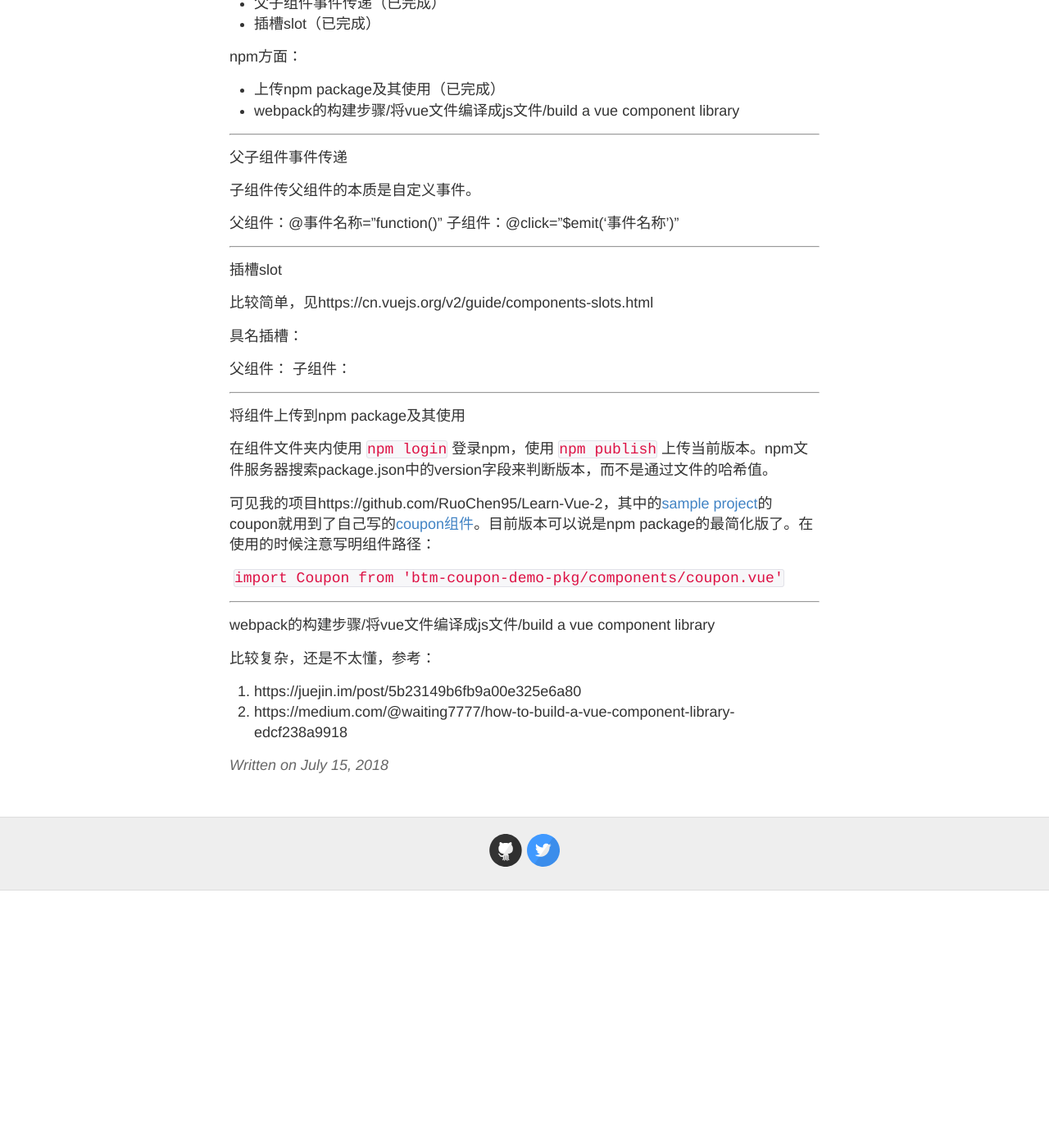
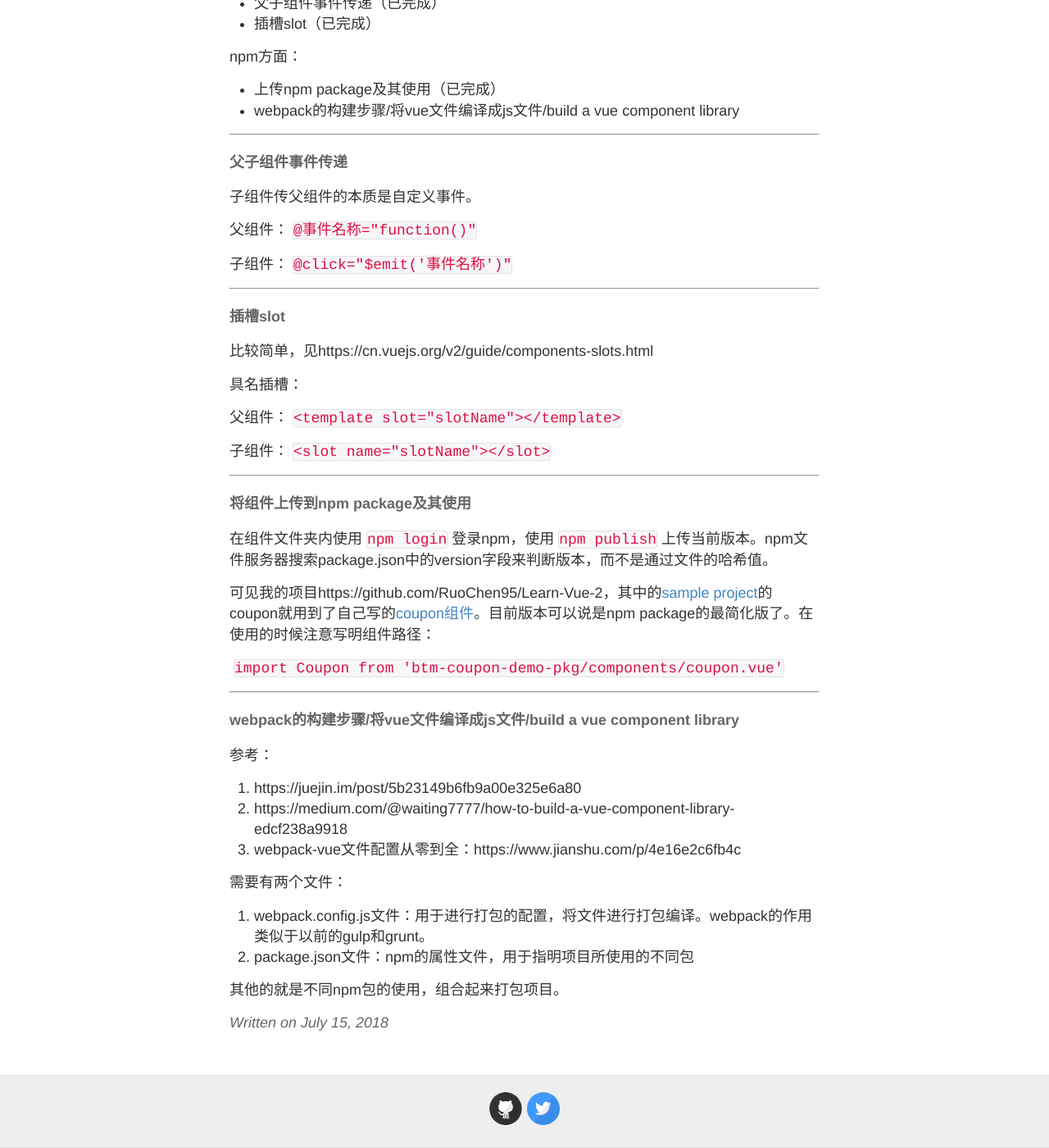
Before and after one commit to RuoChen95/Ruochen95.github.io, a Jekyll site: the page built from _posts/2018-7-15-npm package技术实践.md, in a window 1280 px wide and 1400 px high, scrolled down 381 px. Shown: the whole window at 82% size. Built offline with Jekyll 4.4.1, drawn with Linux system fonts in a browser that asks for light colours; before the commit the page ends 1467 px from its top, so only the background shows below that.

Commit message:
update npm package技术实践

````diff
--- a/_posts/2018-7-15-npm package技术实践.md
+++ b/_posts/2018-7-15-npm package技术实践.md
@@ -19,27 +19,29 @@ npm方面：
 
 ----
 
-父子组件事件传递
+#### 父子组件事件传递
 
 子组件传父组件的本质是自定义事件。
 
-父组件：@事件名称="function()"
-子组件：@click="$emit('事件名称')"
+父组件：```@事件名称="function()"```
+
+子组件：```@click="$emit('事件名称')"```
 
 ----
 
-插槽slot
+#### 插槽slot
 
 比较简单，见https://cn.vuejs.org/v2/guide/components-slots.html
 
 具名插槽：
 
-父组件：<template slot="slotName"></template>
-子组件：<slot name="slotName"></slot>
+父组件：```<template slot="slotName"></template>```
+
+子组件：```<slot name="slotName"></slot>```
 
 ----
 
-将组件上传到npm package及其使用
+#### 将组件上传到npm package及其使用
 
 在组件文件夹内使用`` npm login ``登录npm，使用``npm publish``上传当前版本。npm文件服务器搜索package.json中的version字段来判断版本，而不是通过文件的哈希值。
 
@@ -49,9 +51,17 @@ npm方面：
 
 ----
 
-webpack的构建步骤/将vue文件编译成js文件/build a vue component library
+#### webpack的构建步骤/将vue文件编译成js文件/build a vue component library
 
-比较复杂，还是不太懂，参考：
+参考：
 
 1. https://juejin.im/post/5b23149b6fb9a00e325e6a80
 2. https://medium.com/@waiting7777/how-to-build-a-vue-component-library-edcf238a9918
+3. webpack-vue文件配置从零到全：https://www.jianshu.com/p/4e16e2c6fb4c
+
+需要有两个文件：
+
+1. webpack.config.js文件：用于进行打包的配置，将文件进行打包编译。webpack的作用类似于以前的gulp和grunt。
+2. package.json文件：npm的属性文件，用于指明项目所使用的不同包
+
+其他的就是不同npm包的使用，组合起来打包项目。
````
